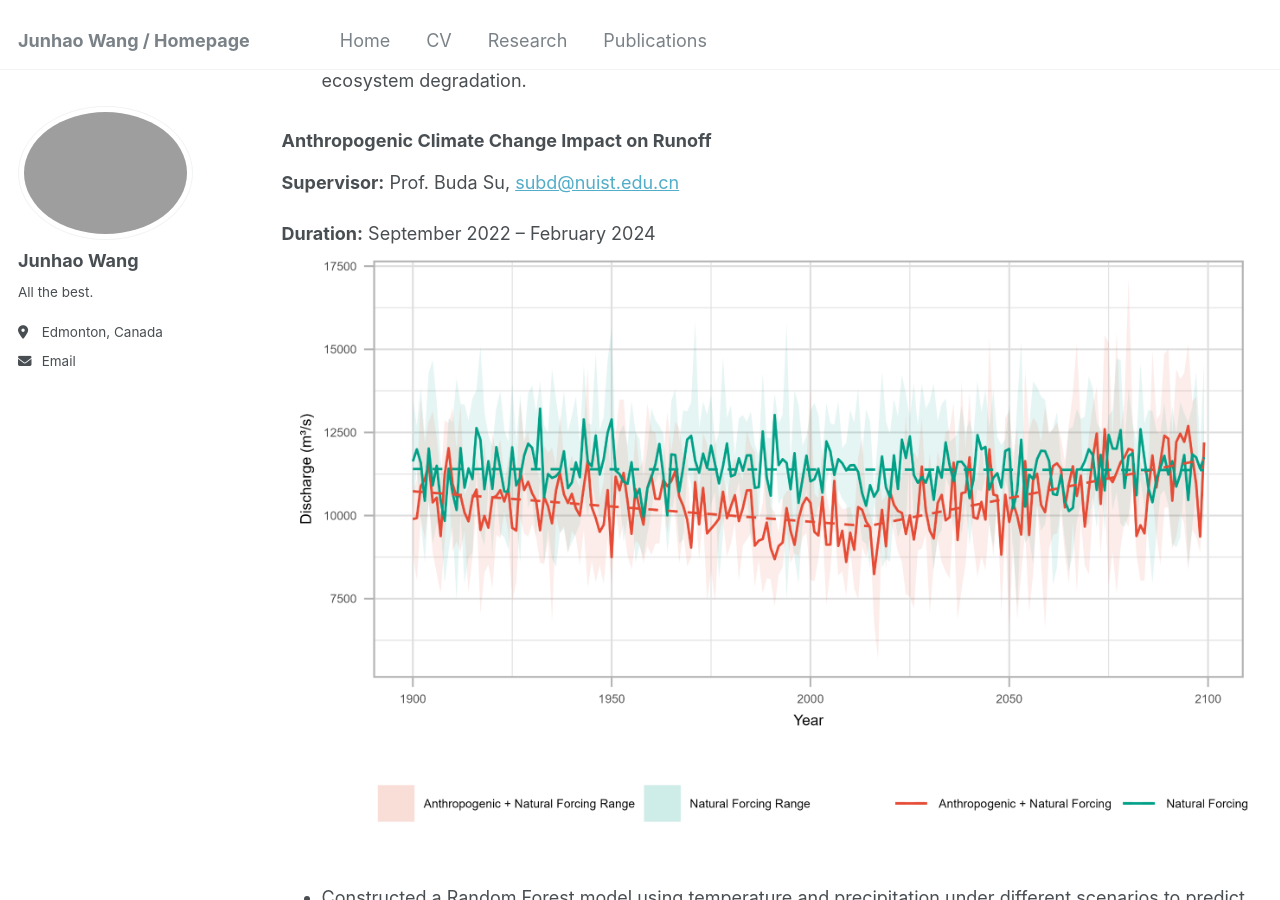
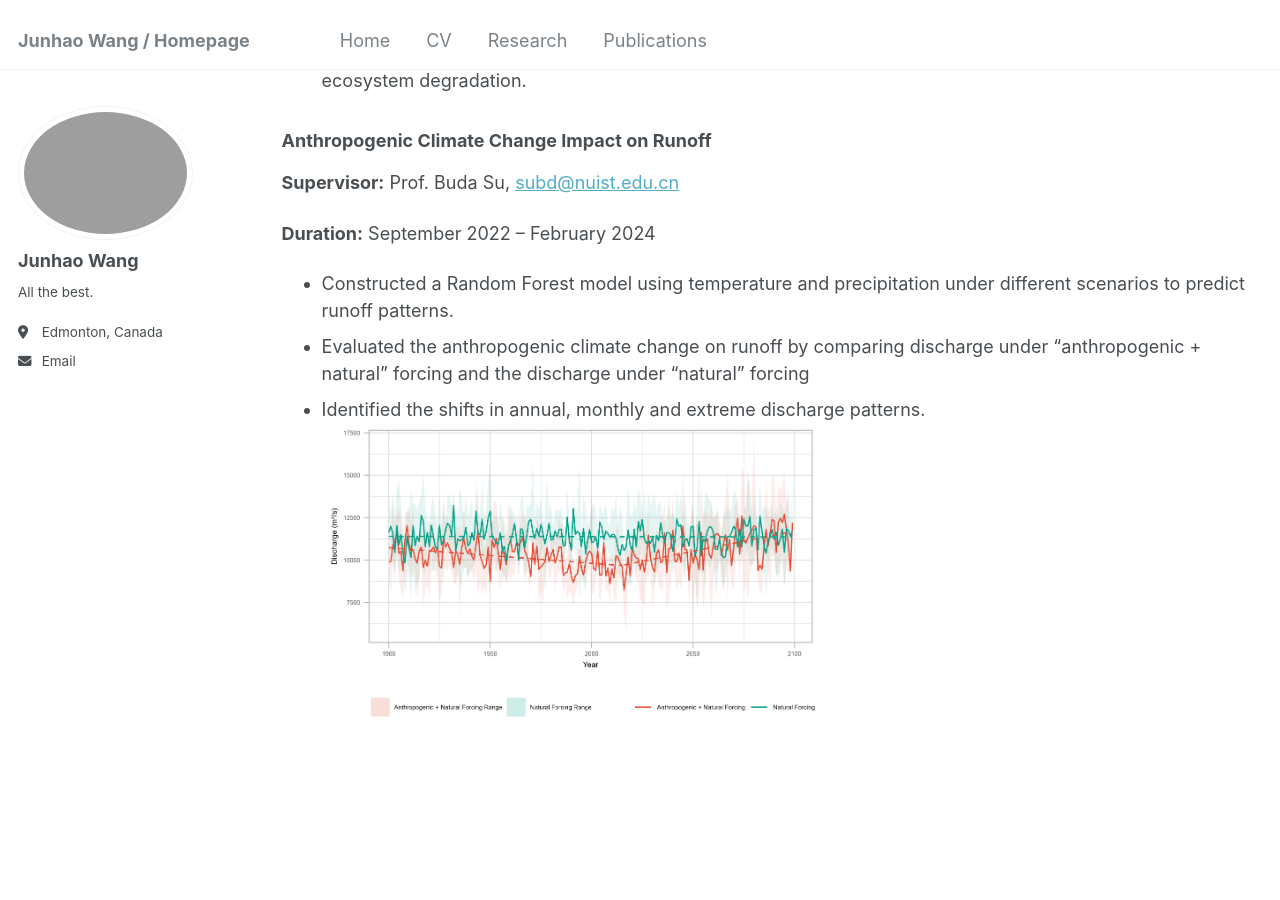
Before and after one commit to sigmundw/sigmundw.github.io, a Jekyll site: the page built from _pages/research.md, in a window 1280 px wide and 900 px high, scrolled down 645 px. Built offline with Jekyll 4.4.1, drawn with Linux system fonts in a browser that asks for light colours.

Commit message:
Update research.md

```diff
--- a/_pages/research.md
+++ b/_pages/research.md
@@ -30,7 +30,8 @@ redirect_from:
 **Supervisor:** Prof. Buda Su, [subd@nuist.edu.cn](subd@nuist.edu.cn)
 
 **Duration:** September 2022 – February 2024
-![cuntan](https://sigmundw.github.io/images/cuntan.png)
+
 - Constructed a Random Forest model using temperature and precipitation under different scenarios to predict runoff patterns.
 - Evaluated the anthropogenic climate change on runoff by comparing discharge under “anthropogenic + natural” forcing and the discharge under “natural” forcing
 - Identified the shifts in annual, monthly and extreme discharge patterns.
+<img src="https://sigmundw.github.io/images/cuntan.png" alt="Cuntan Image" width="500"/>
```
